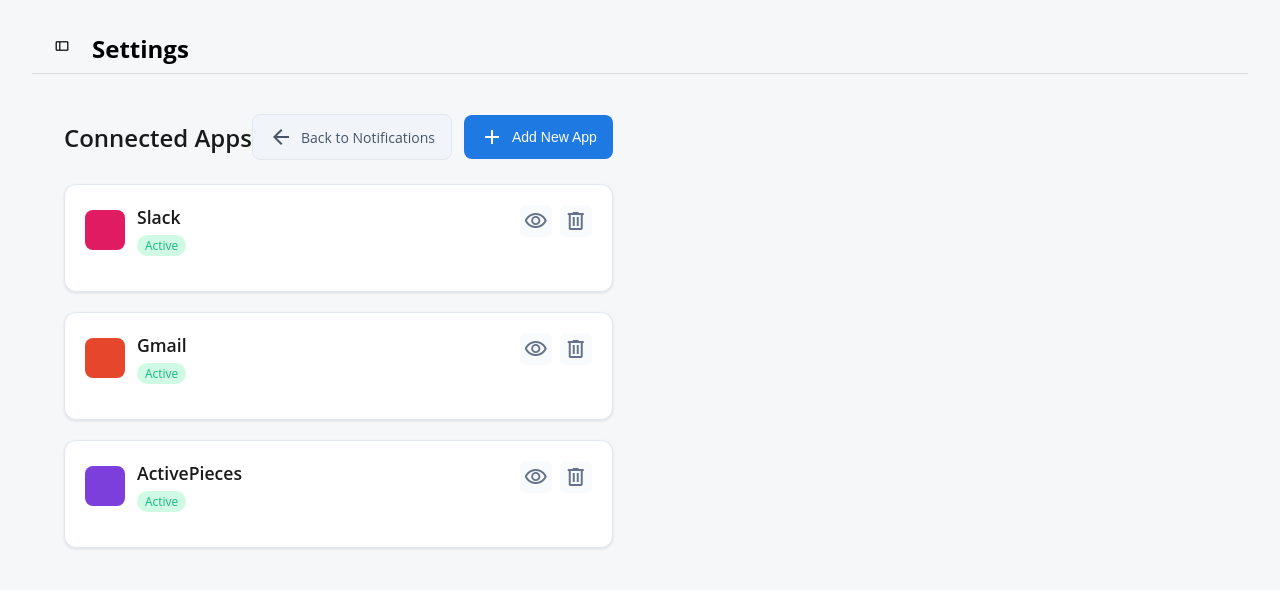
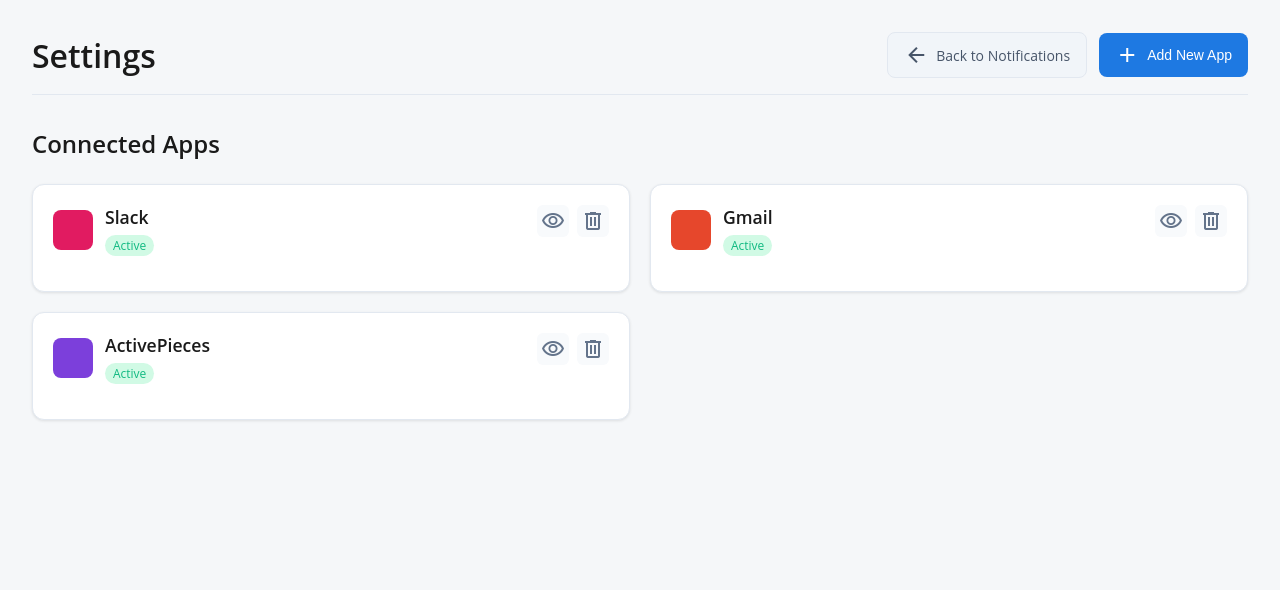
Before and after one commit to pascalwilbrink/notiview, an Angular app: page /settings in a window 1280 px wide. Shown: the top 590 px of the page. Built offline with nearby package versions, Linux system fonts and the light colour scheme.

Commit message:
Remove nv-page component from settings

```diff
--- a/src/app/settings/page/settings/settings.component.css
+++ b/src/app/settings/page/settings/settings.component.css
@@ -1,7 +1,8 @@
 :host {
     display: block;
     background: #f5f7f9;
-    height: 100%;
+    height: 100vh;
+    width: 100%;
 }
 
 .settings-content {
@@ -18,10 +19,23 @@
     display: flex;
     justify-content: space-between;
     align-items: center;
+    margin-bottom: 32px;
+    padding-bottom: 16px;
+    border-bottom: 1px solid #e2e8f0;
+}
+
+.section-header h3 {
+    margin: 0;
+    font-size: 2rem;
+    font-weight: 600;
+    color: #1a1a1a;
+}
+
+.subsection-header {
     margin-bottom: 24px;
 }
 
-.section-header h3 {
+.subsection-header h4 {
     margin: 0;
     font-size: 1.5rem;
     font-weight: 600;
--- a/src/app/settings/page/settings/settings.component.html
+++ b/src/app/settings/page/settings/settings.component.html
@@ -1,8 +1,7 @@
-<nv-page [heading]="'Settings'" (sidenavToggle)="onSidenavToggle()">
-  <main class="settings-content">
+<div class="settings-content">
   <div class="settings-section">
     <div class="section-header">
-        <h3>Connected Apps</h3>
+      <h3>Settings</h3>
       <div class="header-actions">
         <a class="btn btn--secondary" routerLink="/">
           <i class="material-symbols-outlined">arrow_back</i>
@@ -59,6 +58,10 @@
       </div>
     </div>
 
+    <div class="subsection-header">
+      <h4>Connected Apps</h4>
+    </div>
+
     <!-- Apps List -->
     <div class="apps-grid">
       <div class="app-card" *ngFor="let app of apps()">
@@ -111,5 +114,4 @@
       </div>
     </div>
   </div>
-  </main>
-</nv-page>
+</div>
--- a/src/app/settings/page/settings/settings.component.ts
+++ b/src/app/settings/page/settings/settings.component.ts
@@ -1,6 +1,5 @@
 import { Component, signal } from '@angular/core';
 import { RouterLink } from '@angular/router';
-import { PageComponent } from '../../../common/components/page/page.component';
 import { App, AppService } from '../../../app/services/app.service';
 import { FormBuilder, FormGroup, ReactiveFormsModule, Validators } from '@angular/forms';
 import { NgFor, NgIf } from '@angular/common';
@@ -10,7 +9,6 @@
   standalone: true,
   imports: [
     RouterLink,
-    PageComponent,
     ReactiveFormsModule,
     NgFor,
     NgIf
@@ -45,10 +43,6 @@
         });
       }
     });
-  }
-
-  onSidenavToggle() {
-    // No longer needed since we removed the sidebar
   }
 
   onCreateApp() {
```
Lines whose indentation alone changed are shown as unchanged.
